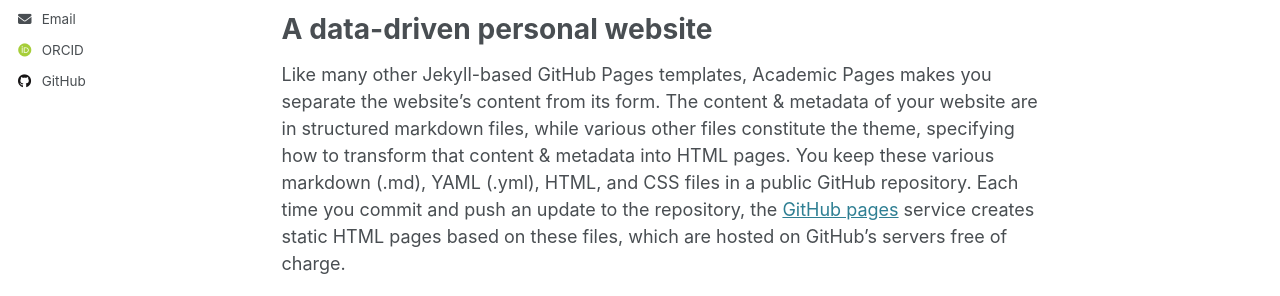
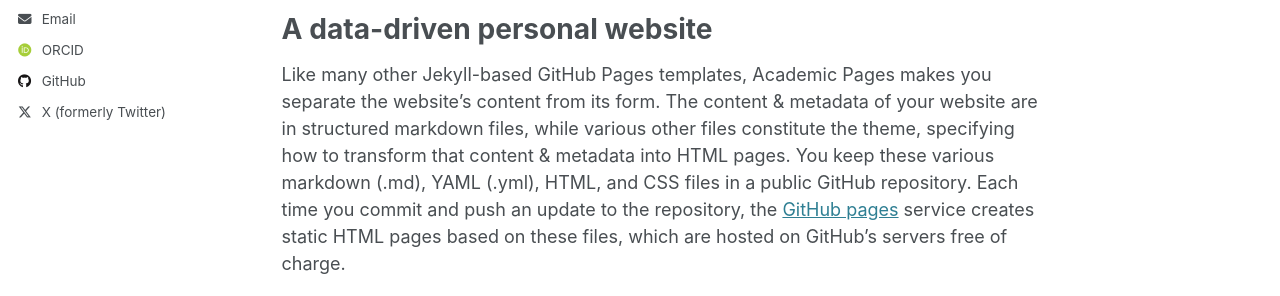
Before and after one commit to oudongjie2001/oudongjie2001.github.io, a Jekyll site: the page built from _pages/about.md, in a window 1280 px wide. Shown: the part 430-726 px from the top of the page. Built offline with Jekyll 4.4.1, drawn with Linux system fonts in a browser that asks for light colours; some web fonts are replaced; part of the change alters nothing that is shown.

Commit message:
Update _config.yml

```diff
--- a/_config.yml
+++ b/_config.yml
@@ -66,7 +66,7 @@ Swiftie"
   steam            : # Username
   telegram         : # URL
   tumblr           : # Username
-  twitter          : # Username for X / Twitter
+  twitter          : "oudongjie"# Username for X / Twitter
   vine             : # Username
   weibo            : # Username
   wikipedia        : # Username
```
